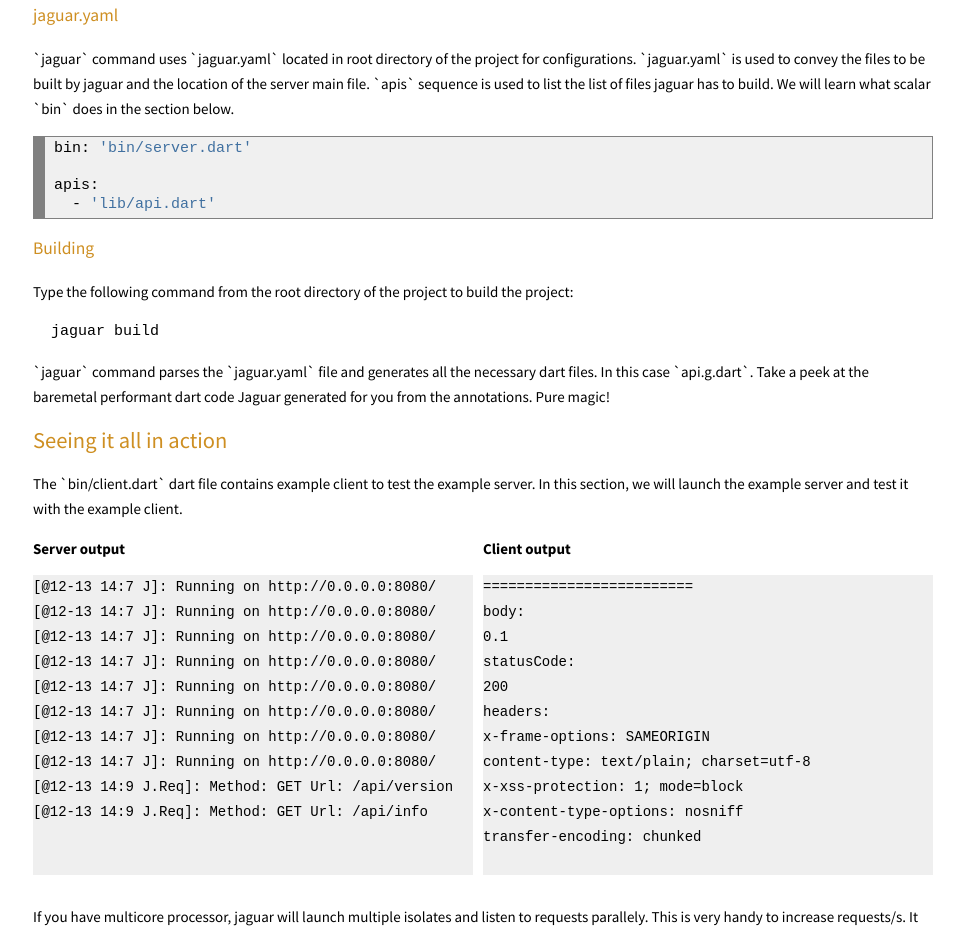
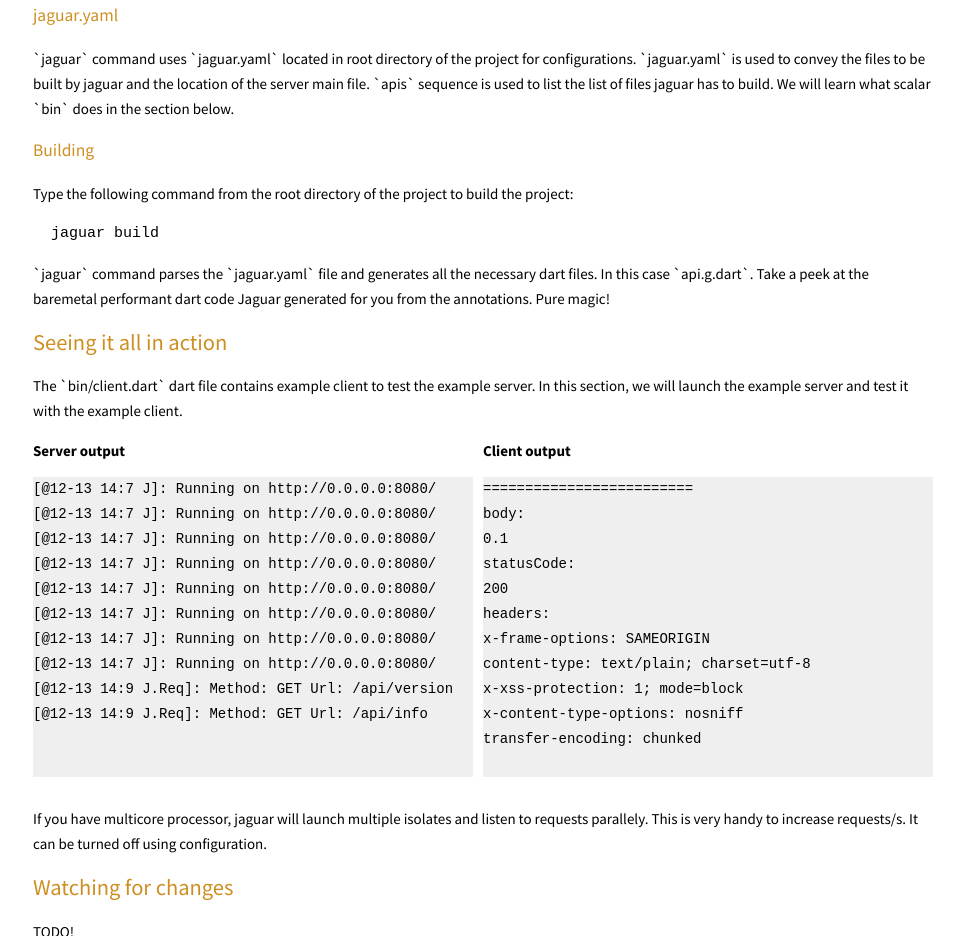
Before and after one commit to Jaguar-dart/jaguar-dart.github.com_old, a plain HTML site: page getting_started.html in a window 1280 px wide. Shown: the part 814-1750 px from the top of the page, without its empty margins (95-1059 px from the left). Drawn offline with Linux system fonts and the light colour scheme; a web font is replaced by a local one.

Commit message:
Updated jaguar.yaml

```diff
--- a/getting_started.html
+++ b/getting_started.html
@@ -203,12 +203,7 @@ Jaguar uses `jaguar` command for building, watching for changes and creating
 does in the section below.
 </p>
 
-<div style="background: #f0f0f0; overflow:auto;width:auto;border:solid gray;border-width:.1em .1em .1em .8em;padding:.2em .6em;"><pre style="margin: 0; line-height: 125%">bin: <span style="color: #4070a0">&#39;bin/server.dart&#39;</span>
-
-apis:
-  - <span style="color: #4070a0">&#39;lib/api.dart&#39;</span>
-</pre></div>
-
+<script src="https://gist.github.com/tejainece/9d166f641a8bf6ca74be4cfc079d96c9.js?file=jaguar.yaml"></script>
 
 <h3><a name="building" href="#building">Building</a></h3>
 
```
